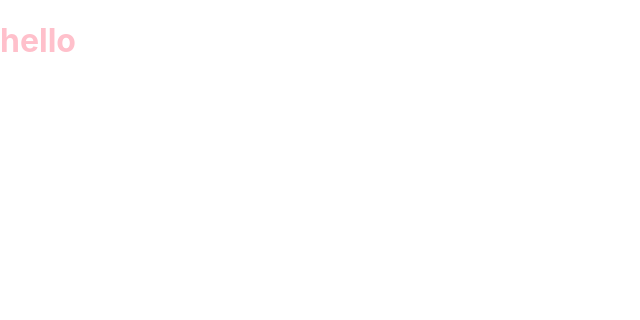
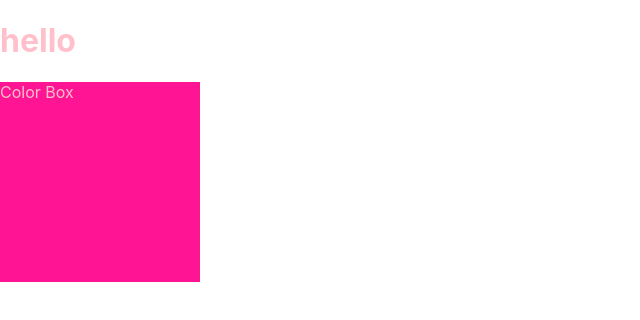
Before and after one commit to 1660392hcmus/react-hooks-basic, a React (Create React App) app: page / in a window 1280 px wide. Shown: the top 320 px of the page, without its empty margins (0-640 px from the left). Built offline with nearby package versions, Linux system fonts and the light colour scheme.

Commit message:
implement useState

```diff
--- a/src/App.js
+++ b/src/App.js
@@ -1,10 +1,12 @@
 import React from "react";
 import "./App.scss";
+import ColorBox from "./components/ColorBox";
 
 function App() {
   return (
     <div className="app">
       <h1>hello</h1>
+      <ColorBox />
     </div>
   );
 }
--- /dev/null
+++ b/src/components/ColorBox/ColorBox.scss
@@ -0,0 +1,10 @@
+.color-box {
+  $box-size: 200px;
+
+  display: inline-block;
+  width: $box-size;
+  height: $box-size;
+
+  cursor: pointer;
+  transition: all 1s ease-in-out 0s;
+}
--- /dev/null
+++ b/src/components/ColorBox/index.jsx
@@ -0,0 +1,36 @@
+import React, { useState } from "react"; //rsfp Creates a stateless React component as a named function with PropTypes (Reactjs code snippets)
+import PropTypes from "prop-types";
+import "./ColorBox.scss";
+
+ColorBox.propTypes = {};
+
+function getRandomColor() {
+  const COLOR_LIST = ["deeppink", "green", "yellow", "black", "blue"];
+  const randomColor = COLOR_LIST[Math.floor(Math.random() * COLOR_LIST.length)];
+  return randomColor;
+}
+
+function ColorBox(props) {
+  const [color, setColor] = useState(() => {
+    const initColor = localStorage.getItem("box_color") || "deeppink";
+    return initColor;
+  }); //khai bao state
+
+  function handleBoxClick() {
+    const newColor = getRandomColor();
+    setColor(newColor);
+    localStorage.setItem("box_color", newColor);
+  }
+
+  return (
+    <div
+      className="color-box"
+      style={{ backgroundColor: color }}
+      onClick={handleBoxClick}
+    >
+      Color Box
+    </div>
+  );
+}
+
+export default ColorBox;
```
Also changed, not shown: 1 other file (tests, documents, lock files or other folders).
